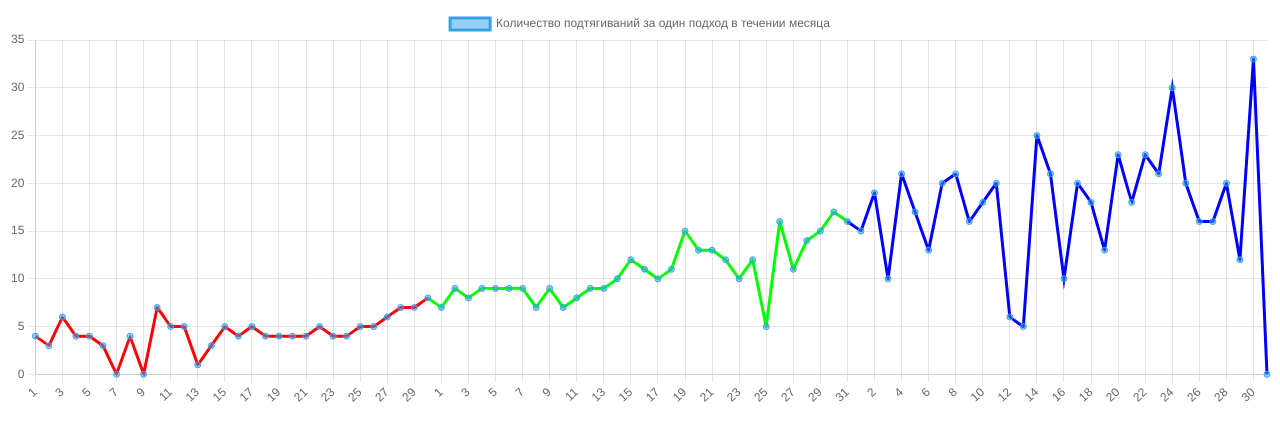
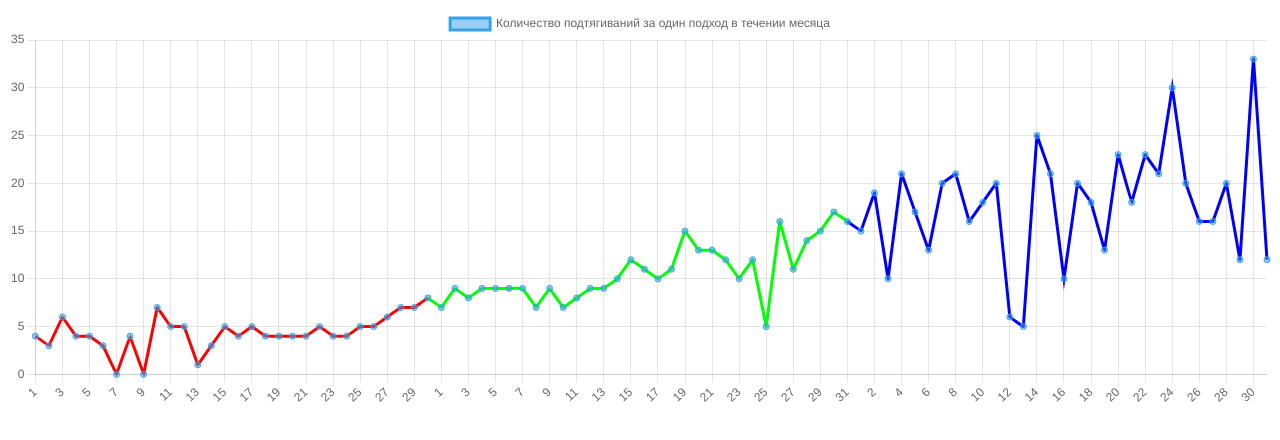
Before and after one commit to Kozak809/musummer, a plain HTML site: page index.html in a window 1280 px wide. Drawn offline with nearby package versions, Linux system fonts and the light colour scheme.

Commit message:
Add files via upload

```diff
--- a/index.html
+++ b/index.html
@@ -22,7 +22,7 @@
     const ctx = document.getElementById('myChart').getContext('2d');
     let labels = [];
 
-    const a = [4, 3, 6, 4, 4, 3, 0, 4, 0, 7, 5, 5, 1, 3, 5, 4, 5, 4, 4, 4, 4, 5, 4, 4, 5, 5, 6, 7, 7, 8, 7, 9, 8, 9, 9, 9, 9, 7, 9, 7, 8, 9, 9, 10, 12, 11, 10, 11, 15, 13, 13, 12, 10, 12, 5, 16, 11, 14, 15, 17, 16, 15, 19, 10, 21, 17, 13, 20, 21, 16, 18, 20, 6, 5, 25, 21, 10, 20, 18, 13, 23, 18, 23, 21, 30, 20, 16, 16, 20, 12, 33, 0];
+    const a = [4, 3, 6, 4, 4, 3, 0, 4, 0, 7, 5, 5, 1, 3, 5, 4, 5, 4, 4, 4, 4, 5, 4, 4, 5, 5, 6, 7, 7, 8, 7, 9, 8, 9, 9, 9, 9, 7, 9, 7, 8, 9, 9, 10, 12, 11, 10, 11, 15, 13, 13, 12, 10, 12, 5, 16, 11, 14, 15, 17, 16, 15, 19, 10, 21, 17, 13, 20, 21, 16, 18, 20, 6, 5, 25, 21, 10, 20, 18, 13, 23, 18, 23, 21, 30, 20, 16, 16, 20, 12, 33, 12];
 	let s=0,s1=0,s2=0,s3=0;
 	for(let i=0;i<92;i++){s+=a[i];}
     for(let i = 0; i < 30; i++){
```
